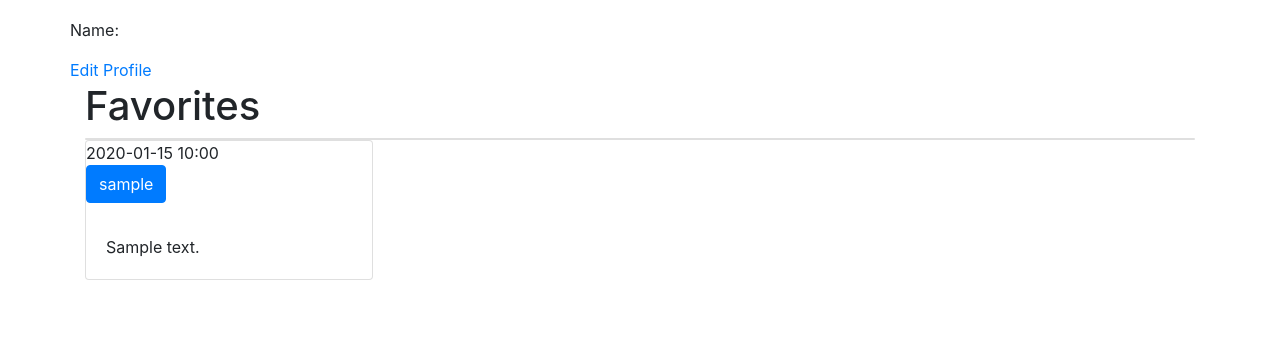
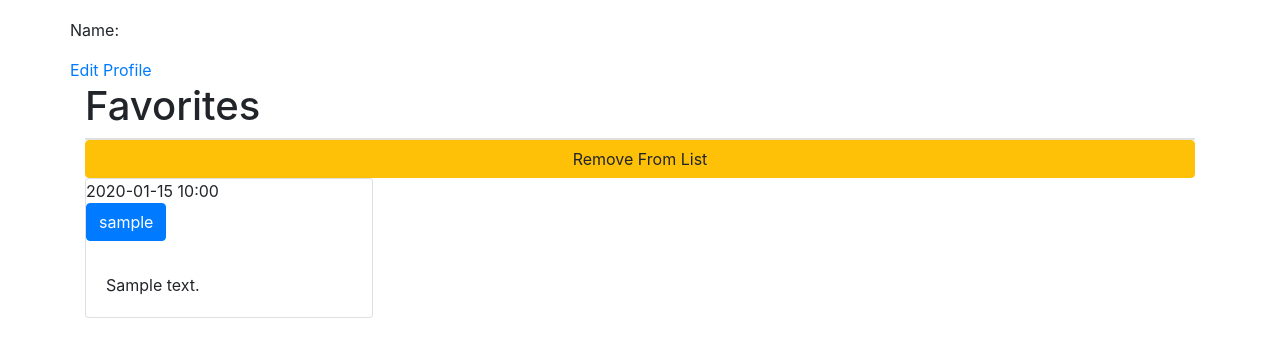
Before and after one commit to tiffanyteaze/dermatic, a Python web app: template templates/user_profile.html in a window 1280 px wide. Shown: the part 204-561 px from the top of the page. Run offline with Jinja, Linux system fonts and the light colour scheme; the template is opened without the code that fills it: most values are stand-ins (such as "Sample title", 1, 10 or a date in 2020); some libraries are stand-ins or nearby versions.

Commit message:
adds delete to favorite list

```diff
--- a/templates/user_profile.html
+++ b/templates/user_profile.html
@@ -29,6 +29,11 @@
 {% for item in list %}
     <div class="card my-fav-list" id={{ item.product_id }}>
     </div>
+    <form action="{{ url_for('delete_fav', productid=item.product_id, userid=user.id) }}" method=post class=delete-fav>
+            <input type=hidden value="{{item.product_id}}"name=productid</input>
+            <input type=hidden value="{{ user.id }}"name=userid</input>
+            <input type=submit value="Remove From List" class="btn btn-warning btn-block"></input>
+    </form>
 {% endfor %}
 
 {{ super() }}
@@ -64,5 +69,12 @@
             });
         };
     })
+
+    $('.my-fav-list').on('click', '.fav-delete-btn', function(e){
+        console.log("Delete button was clicked!")
+        $.ajax({
+
+        })
+    })
 </script>
 {% endblock %}
```
Also changed, not shown: app.py (+8 -2 lines).
